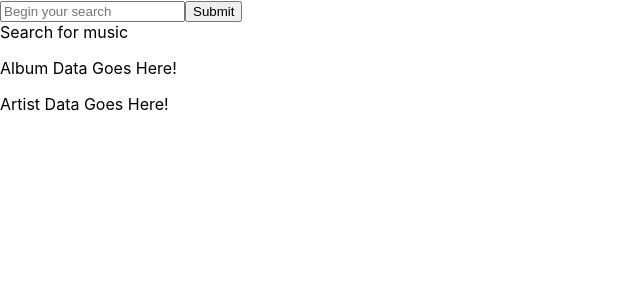
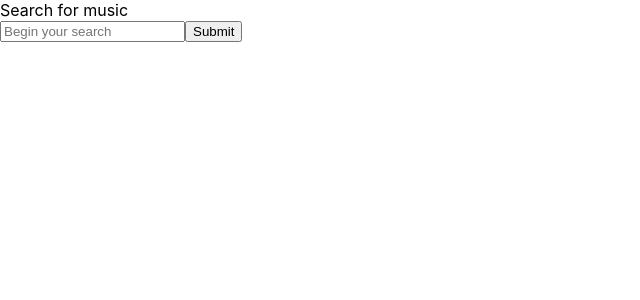
Before and after one commit to iesnoth/music-pass-2, a React (Create React App) app: page / in a window 1280 px wide. Shown: the top 300 px of the page, without its empty margins (0-640 px from the left). Built offline with nearby package versions, Linux system fonts and the light colour scheme.

Commit message:
added routes

```diff
--- a/src/App.js
+++ b/src/App.js
@@ -1,9 +1,10 @@
-import { useEffect, useState } from 'react'
+import React, { useEffect, useState, Fragment } from 'react'
 import { BrowserRouter as Router, Routes, Route } from 'react-router-dom'
 import Gallery from './components/Gallery'
 import SearchBar from './components/SearchBar'
 import AlbumView from './AlbumView'
 import ArtistView from './ArtistView'
+//import {Fragment} from 'react/cjs/react.production.min'
 
 function App() {
   let [search, setSearch] = useState('')
@@ -37,13 +38,22 @@
 
   return (
     <div>
-      <SearchBar handleSearch={handleSearch} />
       {message}
-      <Gallery data={data} />
-      <AlbumView />
-      <ArtistView />
+      <Router>
+        <Routes>
+          <Route path="/" element={
+            <Fragment>
+              <SearchBar handleSearch={handleSearch} />
+              <Gallery data={data} />
+            </Fragment>
+          } />
+          <Route path="/album/:id" element={<AlbumView />} />
+          <Route path="/artist/:id" element={<ArtistView />} />
+        </Routes>
+      </Router>
     </div>
   );
+
 }
 
 export default App;
```
